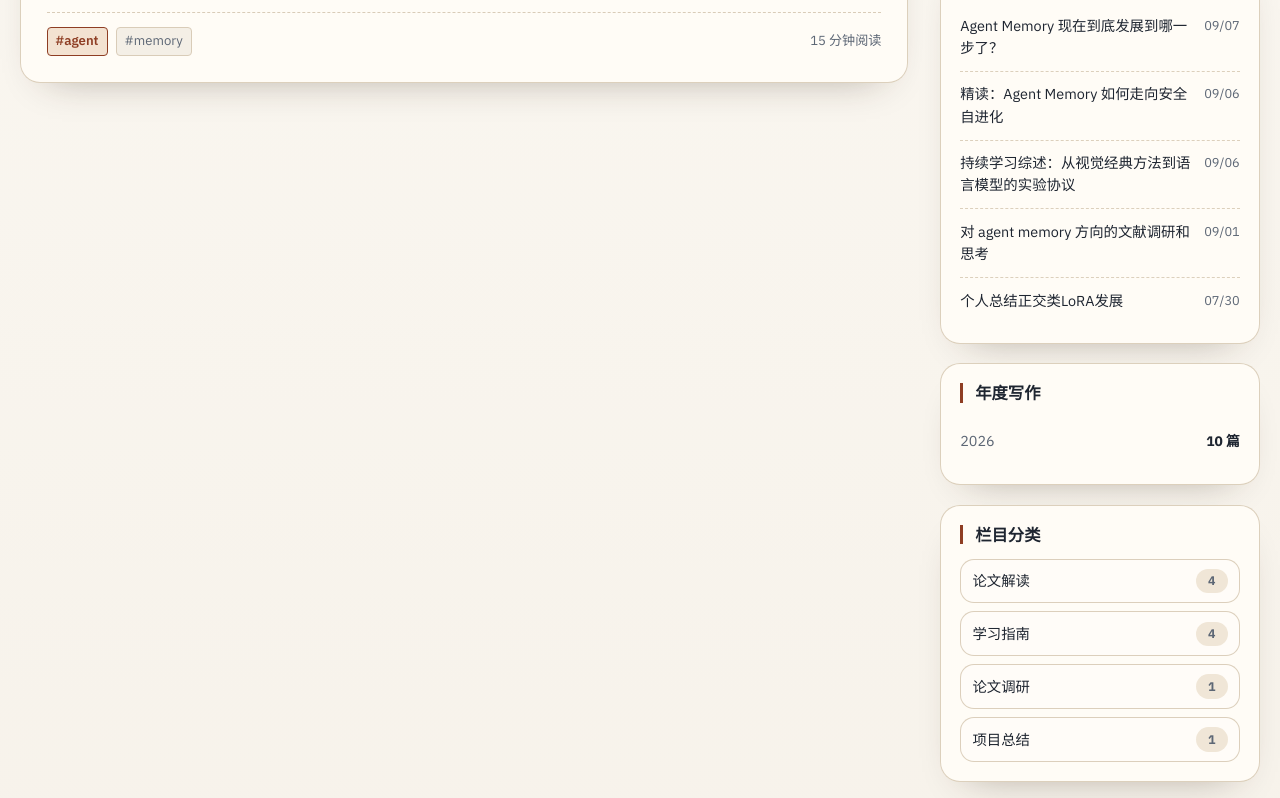
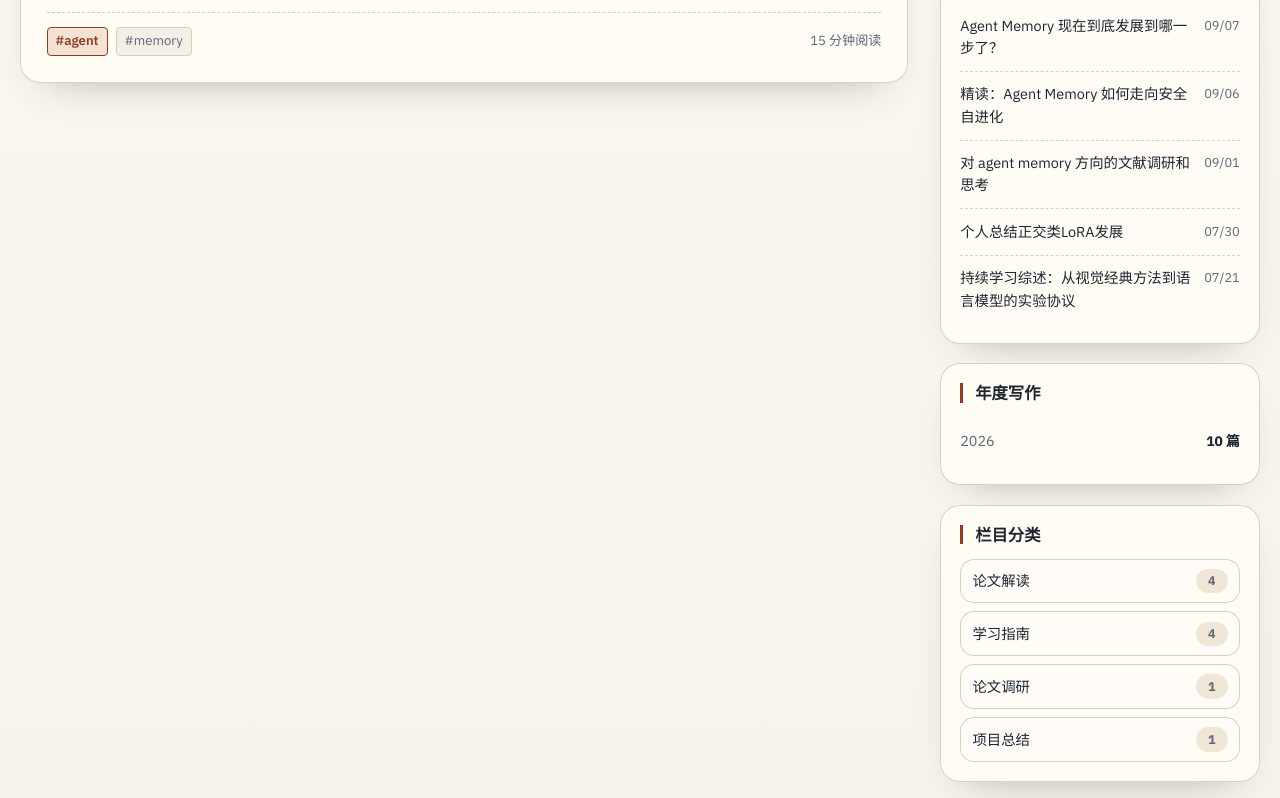
Before and after one commit to legend91019/My_site, an Astro site: page /tags/agent in a window 1280 px wide. Shown: the part 1011-1809 px from the top of the page. Built offline with nearby package versions, Linux system fonts and the light colour scheme; Astro itself is replaced by a stand-in of ours; some packages are replaced by stand-ins of ours.

Commit message:
time revision

```diff
--- a/src/content/posts/llm_continual_learning_foundations.md
+++ b/src/content/posts/llm_continual_learning_foundations.md
@@ -1,7 +1,7 @@
 ---
 title: "持续学习综述：从视觉经典方法到语言模型的实验协议"
 summary: "梳理持续学习的定义、任务形态、遗忘与迁移指标，以及 replay、正则化、梯度投影、参数隔离和 PEFT 的方法脉络；对照 O-LoRA 等原论文厘清语言模型常用的短序列、长序列与生成任务协议。"
-date: 2026-09-06
+date: 2026-07-21
 tags: ["大模型", "持续学习", "灾难性遗忘", "综述"]
 category: "论文解读"
 draft: false
```
